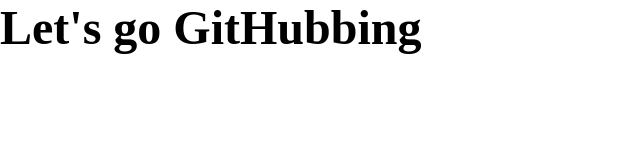
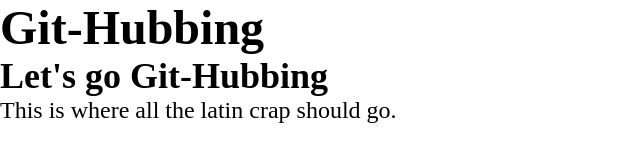
Before and after one commit to RandyR54/Practice, a plain HTML site: page index.html in a window 1280 px wide. Shown: the whole page, without its empty margins (0-640 px from the left). Drawn offline with Linux system fonts and the light colour scheme.

Commit message:
Added main.js and js folder, and updated index.html

```diff
--- a/index.html
+++ b/index.html
@@ -1,10 +1,19 @@
 <!doctype html>
 <html>
-<head>
-  <title>GitHubbing</title>
+    <head>
+        <meta charset="UTF-8">
+        <meta name="viewport" content="width=device-width">
+        <title>GitHubbing</title>
   <link rel="stylesheet" href="css/main.css" />
 </head>
 <body>
-  <h1>Let's go GitHubbing</h1>
-</body>
+    <header>
+        <h1>Git-Hubbing</h1>
+    </header>
+    <main>
+        <h2>Let's go Git-Hubbing</h2>
+        <p>This is where all the latin crap should go.</p>
+    </main>
+    <script src="js/main.js"></script>
+    </body>
 </html>
--- /dev/null
+++ b/js/main.js
@@ -0,0 +1 @@
+let colour = '#'+((1<<24)*Math.random()|0).toString(16).padStart(6,0);
```
